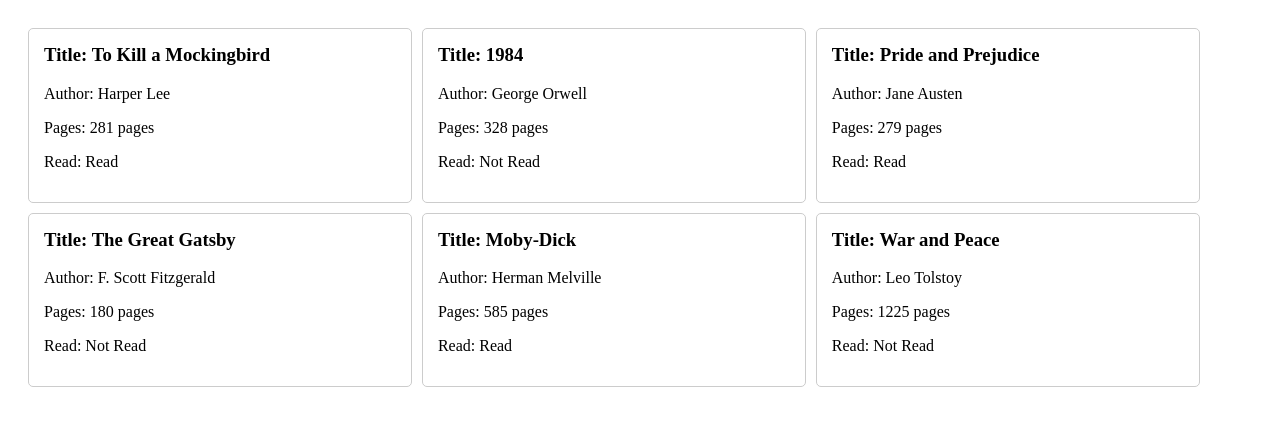
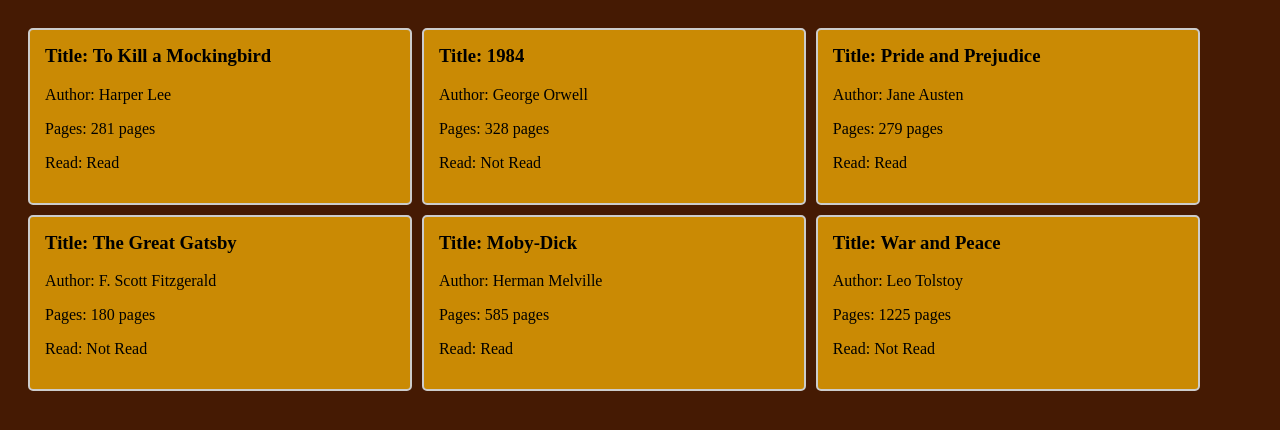
Before and after one commit to DennoCheru/library, a plain HTML site: page index.html in a window 1280 px wide. Drawn offline with Linux system fonts and the light colour scheme.

Commit message:
Add background styling
Add background styling

```diff
--- a/style.css
+++ b/style.css
@@ -1,3 +1,7 @@
+body {
+    background-color: #451a03;
+}
+
 .library {
     display: flex;
     flex-wrap: wrap;
@@ -6,12 +10,13 @@
 }
 
 .card {
-    border: 1px solid #ccc;
+    border: 2px solid #ccc;
     border-radius: 5px;
     padding: 15px;
     background-color: #fff;
     box-sizing: border-box;
     width: calc(33% - 20px);
+    background: #ca8a04;
 }
 
 .card h3 {
```
